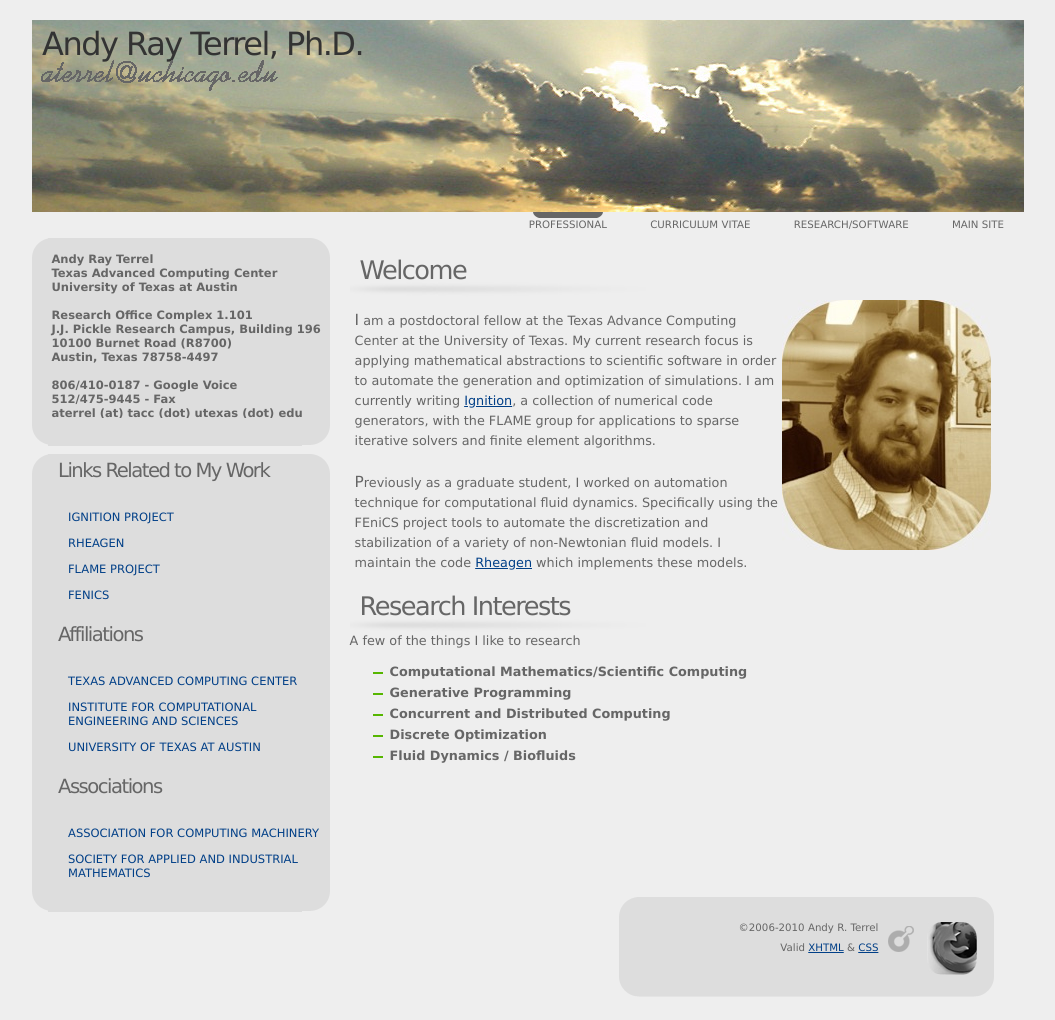
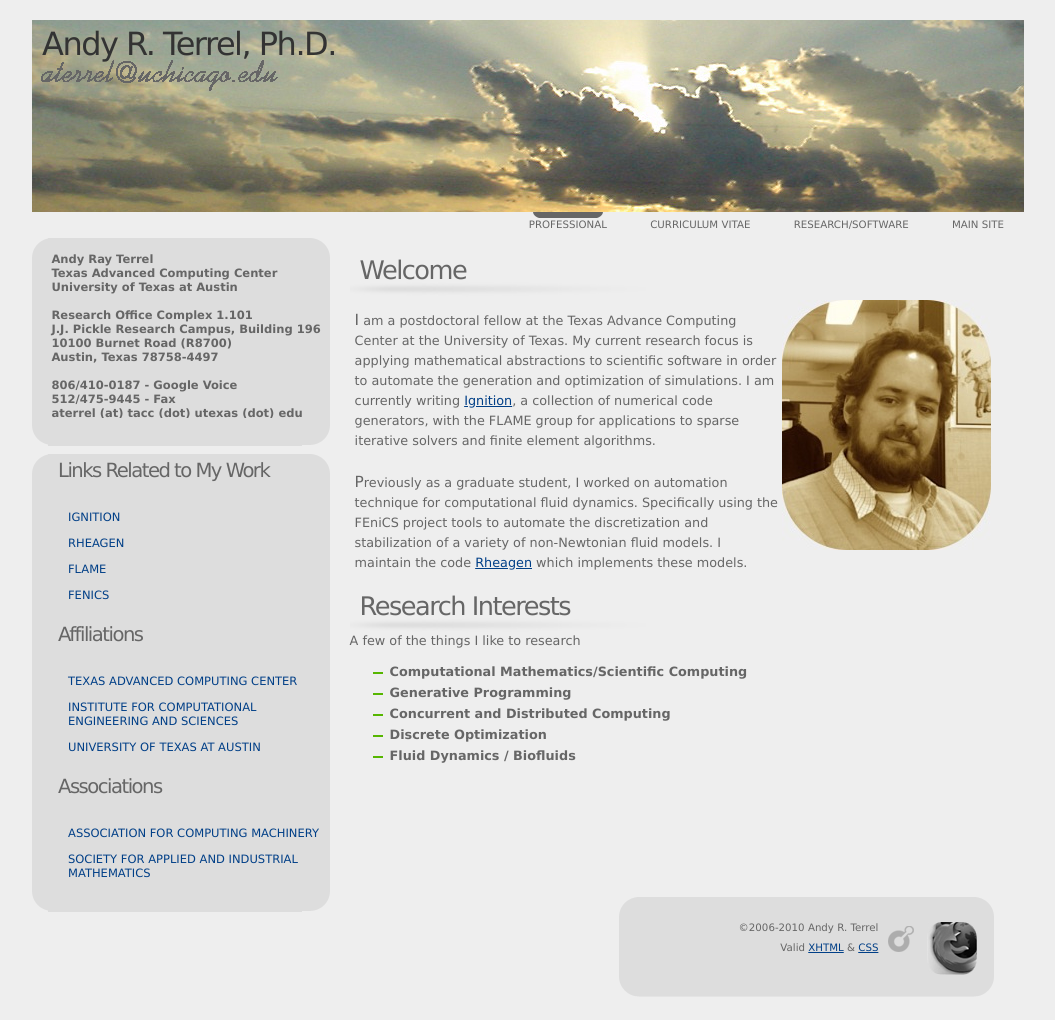
Before and after one commit to aterrel/old_site, a plain HTML site: page Professional/index.html in a window 1280 px wide. Shown: the whole page, without its empty margins (112-1167 px from the left). Drawn offline with Linux system fonts and the light colour scheme.

Commit message:
Fixing a few typos

```diff
--- a/Professional/index.html
+++ b/Professional/index.html
@@ -16,7 +16,7 @@
 <head>
 
 
-  <title>Andy Ray Terrel, Ph.D.</title>
+  <title>Andy R. Terrel, Ph.D.</title>
 
   <meta http-equiv="content-type" content="application/xhtml+xml; charset=UTF-8" />
   <meta name="description" content="The professional website of Andy R Terrel" />
@@ -34,7 +34,7 @@
 
 
 <div id="header">
-    <h1 class="title">Andy Ray Terrel, Ph.D.</h1>
+    <h1 class="title">Andy R. Terrel, Ph.D.</h1>
     <h2><img src="images/mail.gif" title="Andy Ray Terrel" alt="Andy Ray Terrel"/></h2>
 
     <!-- Opera bug fix -->
@@ -82,10 +82,11 @@
 	  Links Related to My Work
         </h1>
         <div class="links">
-          <a href="http://andy.terrel.us/Ignition/">Ignition Project</a>
-	  <a href="http://fenics.org/wiki/Rheagen" title="Rheagen">Rheagen</a>
-          <a href="http://z.cs.utexas.edu/wiki/flame.wiki/FrontPage" title="FLAME Project">FLAME Project</a>
-          <a href="http://www.fenics.org" title="FEniCS Project">FEniCS</a>
+          <a href="http://andy.terrel.us/Ignition/">Ignition</a>
+	  <a href="https://launchpad.net/rheagen"
+	  title="Rheagen">Rheagen</a>
+          <a href="http://z.cs.utexas.edu/wiki/flame.wiki/FrontPage" title="FLAME Project">FLAME</a>
+          <a href="http://www.fenicsproject.org" title="FEniCS Project">FEniCS</a>
 	</div>
         <h1>Affiliations</h1>
         <div class="links">
```
Also changed, not shown: Professional/cv.html (+2 -2 lines), Professional/research_software.html (+2 -2 lines).
